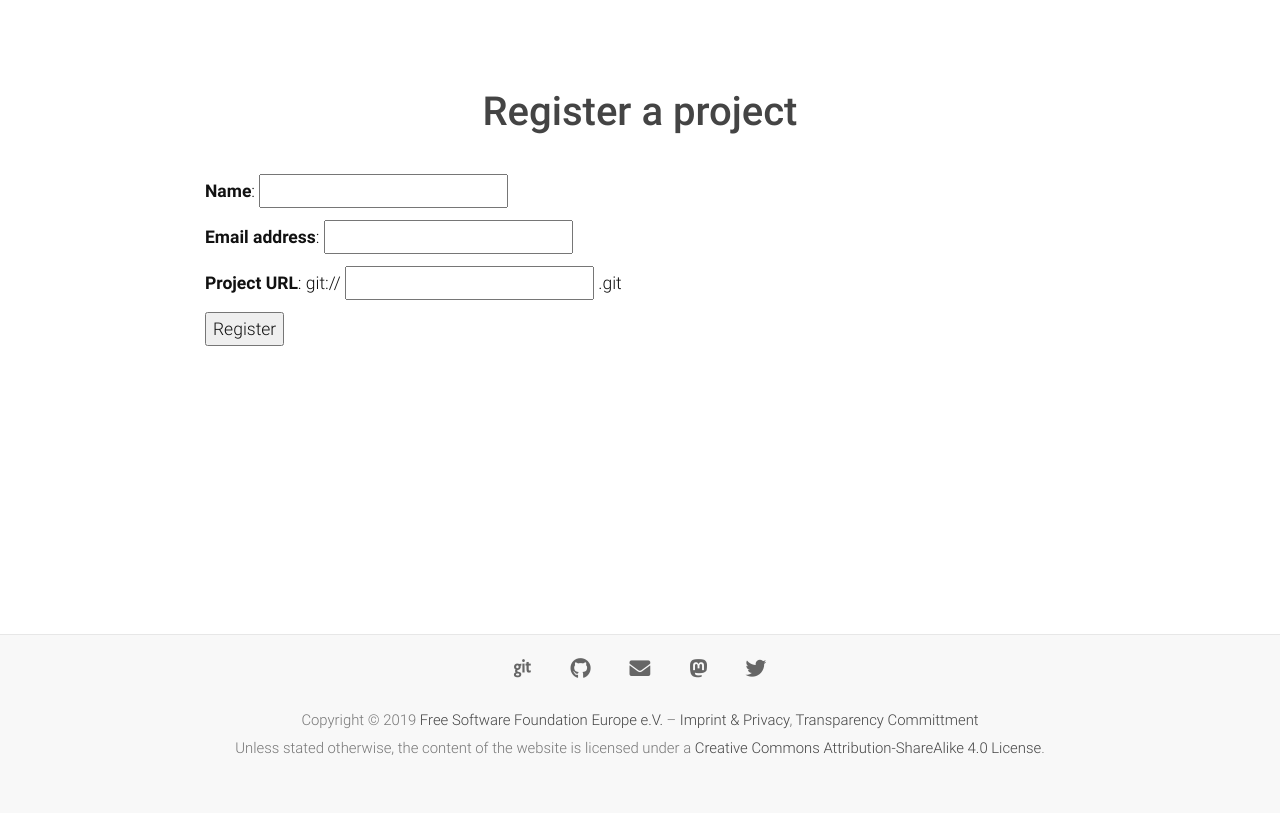
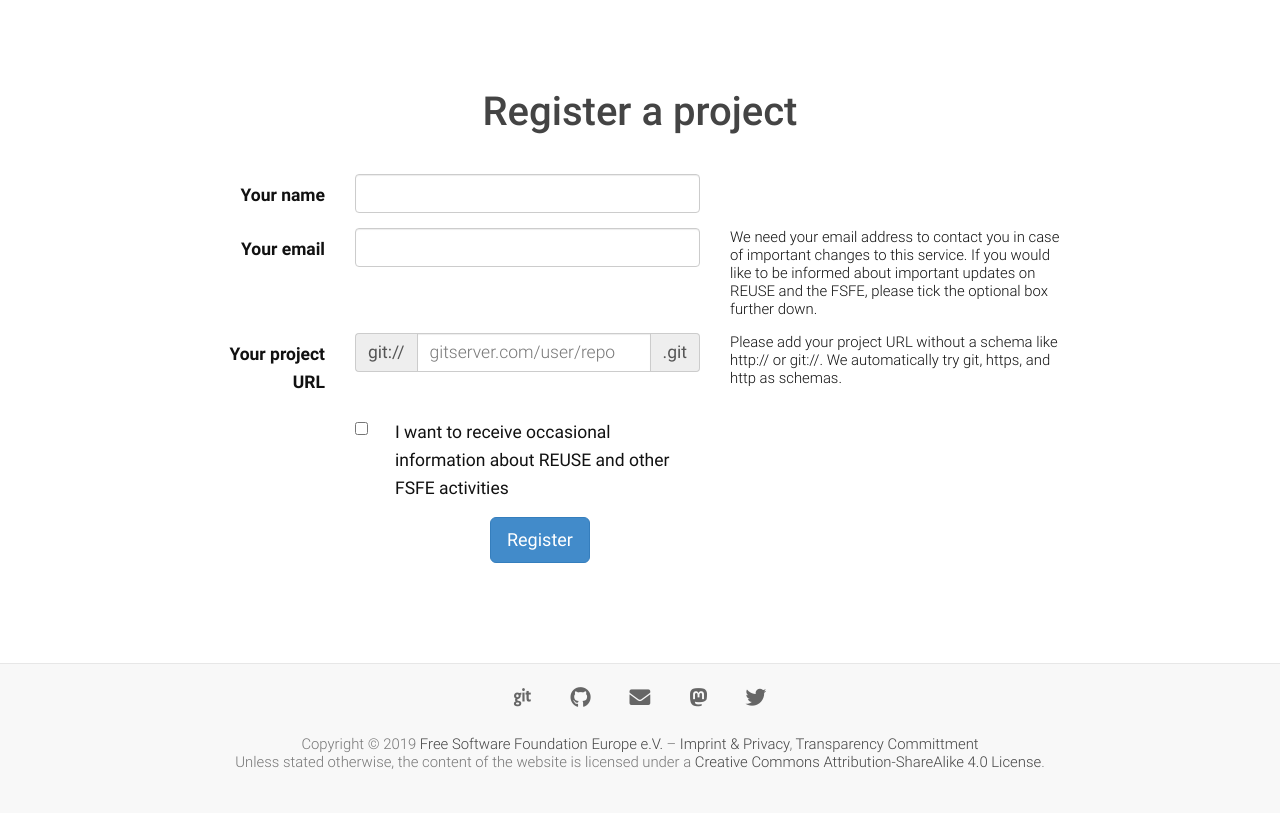
Before and after one commit to fsfe/reuse-api, a Flask app: page /register in a window 1280 px wide. Shown: the part 51-864 px from the top of the page. Before the commit the page ends 806 px from the top, so only its background shows below. Run offline with Flask 2, Linux system fonts and the light colour scheme; some libraries are stand-ins or nearby versions.

Commit message:
Prettify registration page (#30)

```diff
--- a/reuse_api/static/css/api.css
+++ b/reuse_api/static/css/api.css
@@ -2,3 +2,12 @@
  *
  * SPDX-License-Identifier: GPL-3.0-or-later
  */
+
+.small {
+  line-height: initial;
+}
+
+.form-control, .input-group-addon {
+  font-size: inherit;
+  height: auto;
+}
--- a/reuse_api/templates/register.html
+++ b/reuse_api/templates/register.html
@@ -1,15 +1,32 @@
-{% macro render_field(field, before="", after="") %}
-  <p>
-    {{field.label()}}:
-    {{before}}
-    {{field(required=field.flags.required)}}
-    {{after}}
-  </p>
-  {% if field.errors %}
-    {% for error in field.errors %}
-      <p>{{error}}</p>
-    {% endfor %}
-  {% endif %}
+{% macro render_field(field, before="", after="", placeholder="") %}
+  <div class="form-group{% if field.errors %} has-error{% endif %}">
+    {{field.label(class="col-sm-2 control-label")}}
+    <div class="col-sm-5">
+      {% if before or after %}
+        <div class="input-group">
+      {% endif %}
+      {% if before %}
+        <span class="input-group-addon">{{before}}</span>
+      {% endif %}
+      {{field(class="form-control", placeholder=placeholder)}}
+      {% if after %}
+        <span class="input-group-addon">{{after}}</span>
+      {% endif %}
+      {% if before or after %}
+        </div>
+      {% endif %}
+      {% if field.errors %}
+        <ul class="col-sm-offset-2 list-unstyled help-block">
+          {% for error in field.errors %}
+            <li><strong>{{error}}</strong></li>
+          {% endfor %}
+        </ul>
+      {% endif %}
+    </div>
+    <div class="col-sm-5 small">
+      {{field.description}}
+    </div>
+  </div>
 {% endmacro %}
 
 {% extends "base/base.html" %}
@@ -20,12 +37,28 @@
 
     <h1>Register a project</h1>
 
-    <form action="" method="post">
+    <form class="form-horizontal" action="" method="post">
       {{form.csrf_token}}
       {{render_field(form.name)}}
       {{render_field(form.confirm)}}
-      {{render_field(form.project, "git://", ".git")}}
-      <input type="submit" value="Register"/>
+      {{render_field(
+        form.project,
+        before="git://",
+        after=".git",
+        placeholder="gitserver.com/user/repo"
+      )}}
+      <div class="form-group">
+        <div class="checkbox col-sm-offset-2 col-sm-5">
+          <label>
+            {{form.wantupdates}} {{form.wantupdates.label}}
+          </label>
+        </div>
+      </div>
+      <div class="form-group">
+        <div class="col-sm-offset-4">
+          <button type="submit" class="btn btn-primary btn-lg">Register</button>
+        </div>
+      </div>
     </form>
 
 {% endblock %}
--- a/reuse_api/views.py
+++ b/reuse_api/views.py
@@ -16,7 +16,7 @@ from flask import (
 from flask_wtf import FlaskForm
 from requests import post
 from werkzeug.exceptions import HTTPException
-from wtforms import StringField, ValidationError
+from wtforms import BooleanField, StringField, ValidationError
 from wtforms.validators import Email, InputRequired
 
 from .models import Repository
@@ -37,6 +37,7 @@ json_blueprint = Blueprint("json", __name__)
 @html_blueprint.route("/")
 def index():
     return render_template("index.html")
+
 
 # Filter for a project URL
 def sanitize_project_url(data):
@@ -61,14 +62,31 @@ def validate_project_url(form, field):
 
 # Registration form
 class RegisterForm(FlaskForm):
-    name = StringField(label="Name", validators=[InputRequired()])
+    name = StringField(label="Your name", validators=[InputRequired()])
     confirm = StringField(
-        label="Email address", validators=[InputRequired(), Email()]
+        label="Your email",
+        description=(
+            "We need your email address to contact you in case of important "
+            "changes to this service. If you would like to be informed about "
+            "important updates on REUSE and the FSFE, please tick the "
+            "optional box further down."
+        ),
+        validators=[InputRequired(), Email()],
     )
     project = StringField(
-        label="Project URL",
+        label="Your project URL",
+        description=(
+            "Please add your project URL without a schema like http:// or "
+            "git://. We automatically try git, https, and http as schemas."
+        ),
         filters=[sanitize_project_url],
         validators=[InputRequired(), validate_project_url],
+    )
+    wantupdates = BooleanField(
+        label=(
+            "I want to receive occasional information about REUSE and other "
+            "FSFE activities"
+        )
     )
 
 
```
